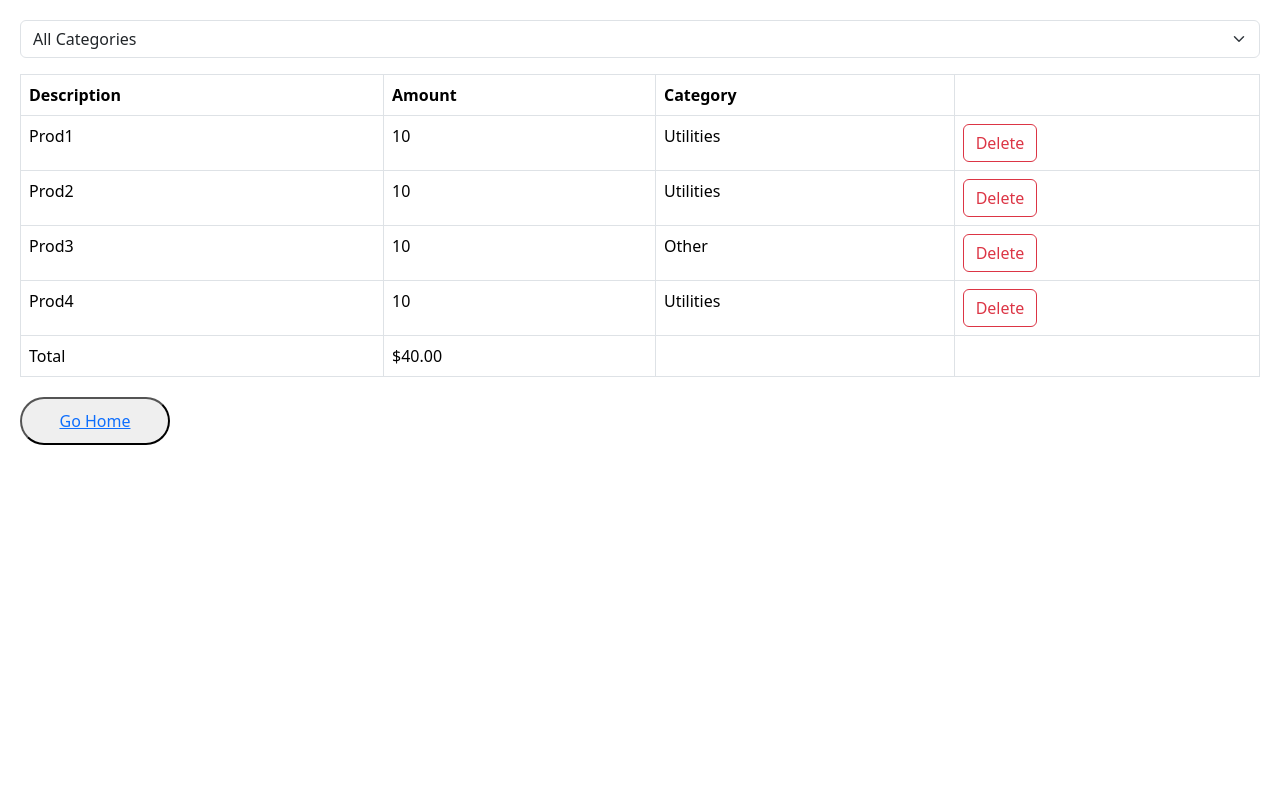
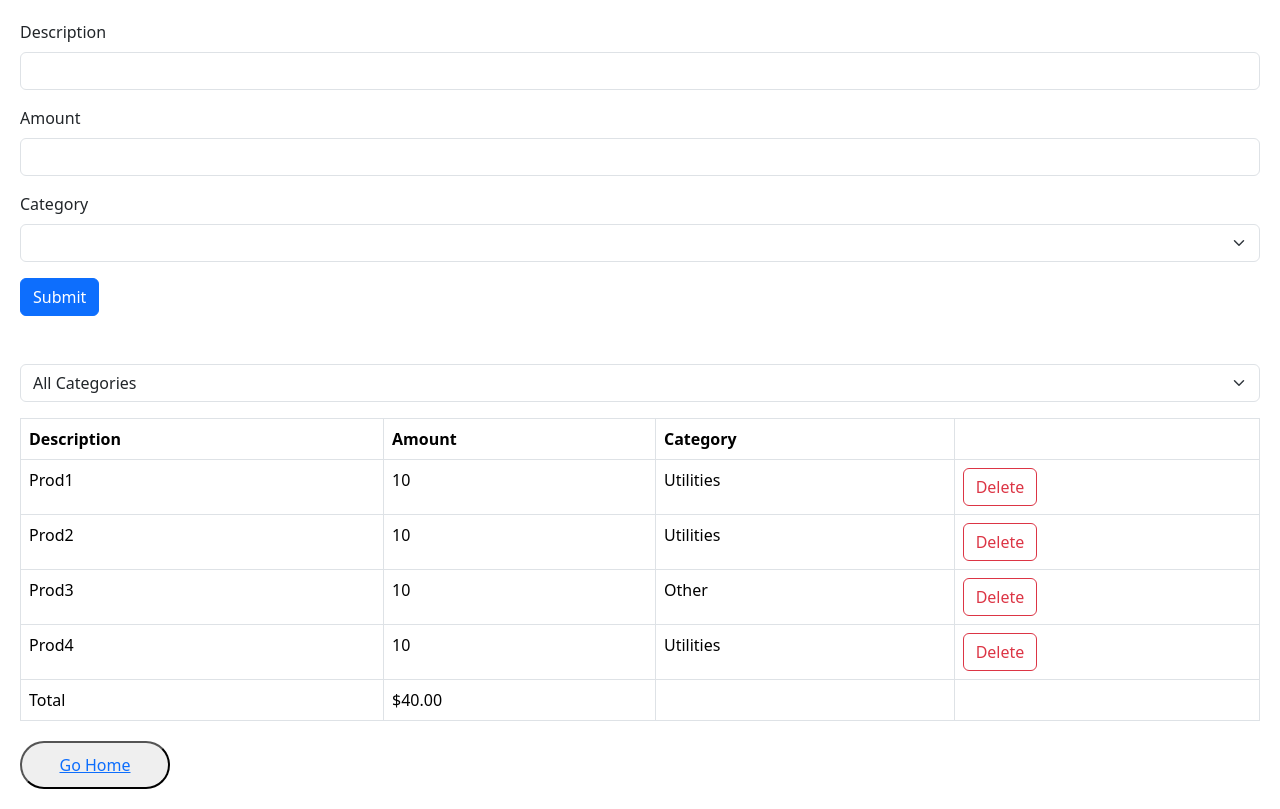
Before and after one commit to StanKarpenko1/react-exercises-cypress, a React (Vite) app: page /expense-tracker in a window 1280 px wide. Built offline with nearby package versions, Linux system fonts and the light colour scheme.

Commit message:
ExpenceForm added

```diff
--- a/src/components/expence-tracker/ExpenceFilter.tsx
+++ b/src/components/expence-tracker/ExpenceFilter.tsx
@@ -1,3 +1,4 @@
+import { categories } from "../../pages/ExpenseTrackerPage";
 
 interface Props {
     onSelectCategory: (category: string) => void ;
@@ -8,9 +9,12 @@ const ExpenceFilter = ({onSelectCategory}: Props) => {
     <select  className="form-select" onChange={(event) => onSelectCategory(event.target.value)}>
 
         <option value="">All Categories</option>
-        <option value="Groceries">Groceries</option>
-        <option value="Utilities">Utilities</option>
-        <option value="Entertainment">Entertainment</option>
+       {categories.map(cat =>
+        <option
+            key={cat}
+            value = {cat}>
+                {cat}
+        </option>)}
 
     </select>
 
--- /dev/null
+++ b/src/components/expence-tracker/ExpenceForm.tsx
@@ -0,0 +1,36 @@
+import { categories } from "../../pages/ExpenseTrackerPage";
+
+const ExpenceForm = () => {
+  return (
+    <form>
+      <div className="mb-3">
+        <label htmlFor="description" className="form-label">
+          Description
+        </label>
+        <input id="desdcription" type="text" className="form-control" />
+      </div>
+      <div className="mb-3">
+        <label htmlFor="amount" className="form-label">
+          Amount
+        </label>
+        <input id="amount" type="number" className="form-control" />
+      </div>
+      <div className="mb-3">
+        <label htmlFor="category" className="form-label">
+          Category
+        </label>
+        <select id="category" className="form-select">
+          <option value=""></option>
+          {categories.map((cat) => (
+            <option key={cat} value={cat}>
+              {cat}
+            </option>
+          ))}
+        </select>
+      </div>
+      <button className="btn btn-primary">Submit</button>
+    </form>
+  );
+};
+
+export default ExpenceForm;
--- a/src/pages/ExpenseTrackerPage.tsx
+++ b/src/pages/ExpenseTrackerPage.tsx
@@ -2,6 +2,9 @@ import { useState } from "react";
 import ExpenceList from "../components/expence-tracker/ExpenseList";
 import GoHomeButton from "../components/GoHome/GoHome";
 import ExpenceFilter from "../components/expence-tracker/ExpenceFilter";
+import ExpenceForm from "../components/expence-tracker/ExpenceForm";
+
+export const categories = ["Groceries", "Utilities", "Entertainment"]
 
 const ExpenseTrackerPage = () => {
 
@@ -22,7 +25,9 @@ const ExpenseTrackerPage = () => {
 
   return (
     <div>
-
+      <div className="mb-5">
+        <ExpenceForm />
+      </div>
       <div className="mb-3">
         <ExpenceFilter onSelectCategory={(category) => setSelectedCat(category)}/>
       </div>
```
